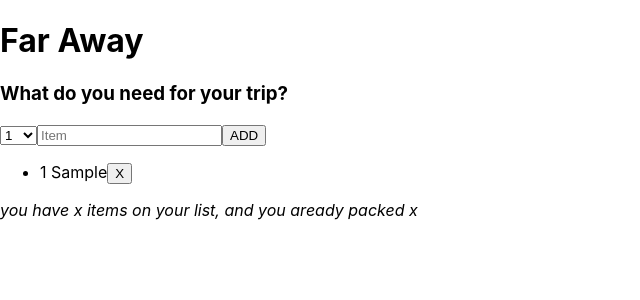
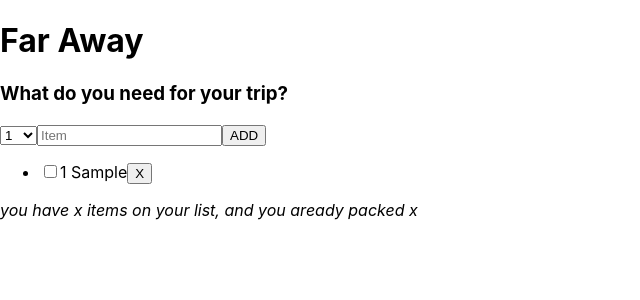
Before and after one commit to munirsebikaaka/codesmann-travels, a React (Create React App) app: page / in a window 1280 px wide. Both pictures are taken after typing "Sample" into the empty fields and a click on the button "ADD". Shown: the top 300 px of the page, without its empty margins (0-640 px from the left). Built offline with nearby package versions, Linux system fonts and the light colour scheme.

Commit message:
feat:added the fuction that checks if the item is being packed

```diff
--- a/src/App.js
+++ b/src/App.js
@@ -1,22 +1,28 @@
 import { useState } from "react";
-
-const initialItems = [
-  { id: 1, description: "Passport", quantity: 2, packed: false },
-  { id: 12, description: "Socks", quantity: 12, packed: true },
-  { id: 1, description: "Charger", quantity: 1, packed: false },
-];
 
 export default function App() {
   const [items, setItems] = useState([]);
+
   function handleItems(item) {
     setItems((items) => [...items, item]);
   }
-
+  function handleDelItem(id) {
+    setItems((items) => items.filter((item) => item.id !== id));
+  }
+  function hundleToggleItems(id) {
+    setItems(
+      items.map((item) => (item.id === id ? { ...item, packed: true } : item))
+    );
+  }
   return (
     <div className="app">
       <Logo />
       <Form handleNeeds={handleItems} />
-      <PackingList items={items} />
+      <PackingList
+        items={items}
+        onHandleDelItem={handleDelItem}
+        onHundleToggleItems={hundleToggleItems}
+      />
       <Stats />
     </div>
   );
@@ -66,22 +72,32 @@ function Form({ handleNeeds }) {
     </form>
   );
 }
-function PackingList({ items }) {
+function PackingList({ items, onHandleDelItem, onHundleToggleItems }) {
   return (
     <ul className="list">
       {items.map((item) => (
-        <Item item={item} />
+        <Item
+          item={item}
+          inHundleDeletes={onHandleDelItem}
+          onHundleToggleItems={onHundleToggleItems}
+          key={item.id}
+        />
       ))}
     </ul>
   );
 }
-function Item({ item }) {
+function Item({ item, inHundleDeletes, onHundleToggleItems }) {
   return (
     <li>
+      <input
+        type="checkbox"
+        value={item}
+        onChange={() => onHundleToggleItems(item.id)}
+      />
       <span style={item.packed ? { textDecoration: "line-through" } : {}}>
         {item.quantity} {item.description}
       </span>
-      <button>X</button>
+      <button onClick={() => inHundleDeletes(item.id)}>X</button>
     </li>
   );
 }
```
